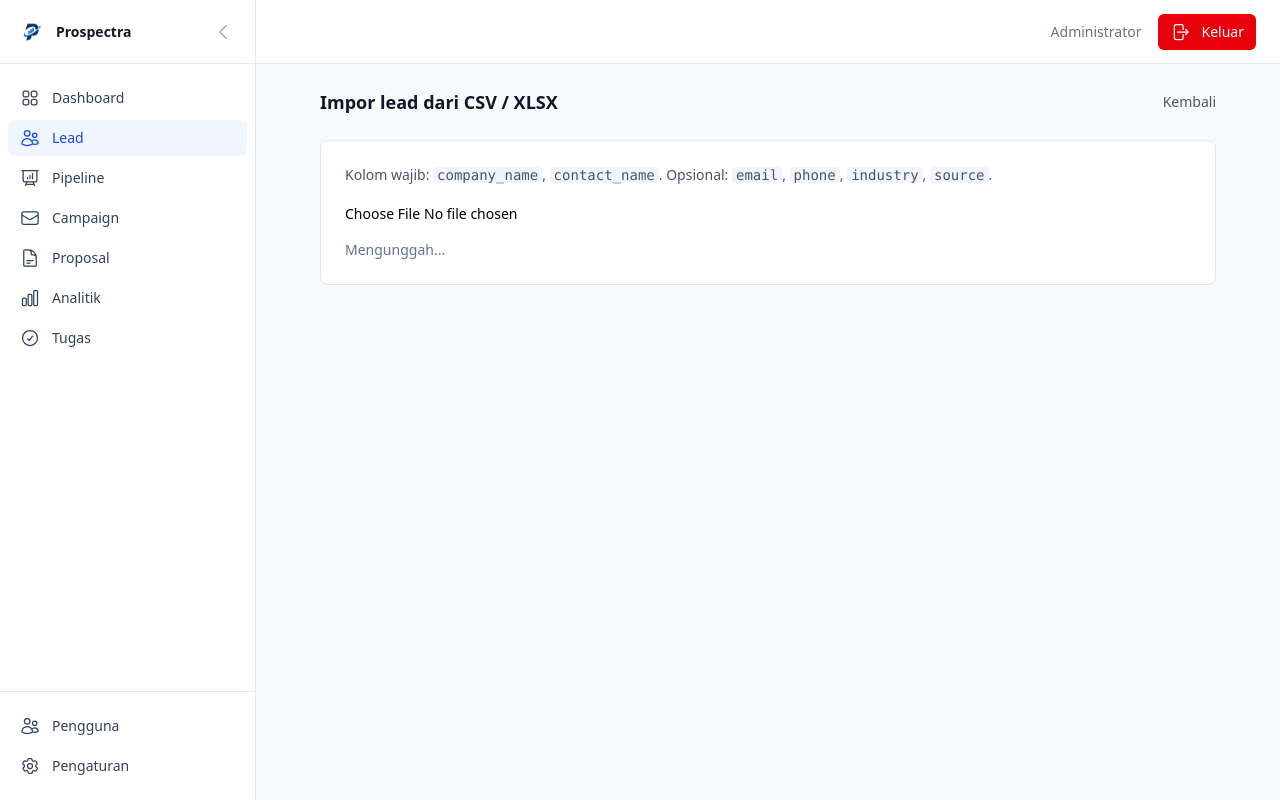
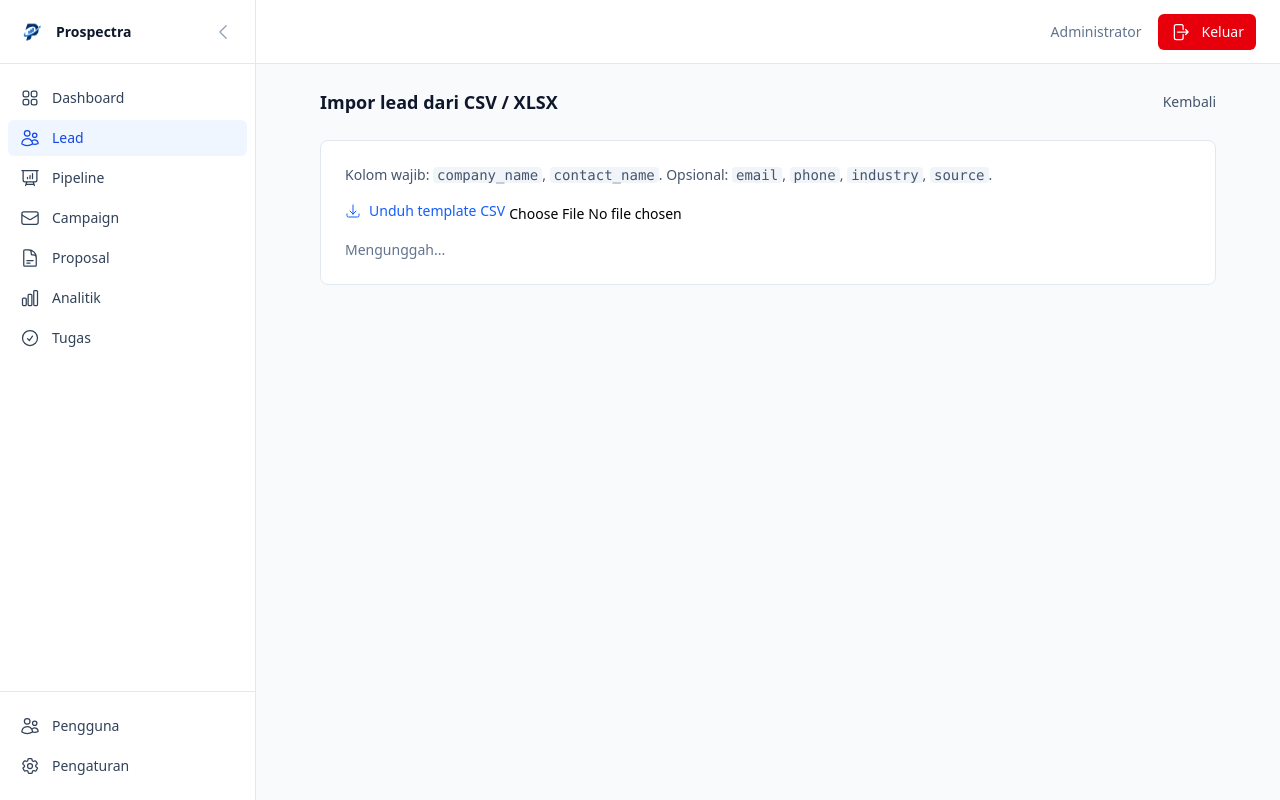
Before and after one commit to Amrl666/CRM-INTERNAL, a Laravel app: page /leads/import in a window 1280 px wide. Run offline with Laravel 12, Linux system fonts and the light colour scheme; a user stored in the database is signed in; data comes from the database, SQL or seed files in the repository; style sheets or scripts are compiled from the project's sources; parts of the project's set-up code (start-up, migrations or seed data) failed here and were passed over; some libraries are stand-ins or nearby versions.

Commit message:
feat: add import CSV template download link + final UI consistency fixes

```diff
--- /dev/null
+++ b/public/templates/import-lead-template.csv
@@ -0,0 +1 @@
+company_name,contact_name,email,phone,industry,source
--- a/resources/views/livewire/leads/import.blade.php
+++ b/resources/views/livewire/leads/import.blade.php
@@ -13,6 +13,14 @@
             <code class="bg-slate-100 px-1 rounded">industry</code>,
             <code class="bg-slate-100 px-1 rounded">source</code>.
         </p>
+
+        <a href="{{ asset('templates/import-lead-template.csv') }}" download
+            class="inline-flex items-center gap-2 text-sm text-blue-600 hover:text-blue-700 hover:underline">
+            <svg class="h-4 w-4" fill="none" viewBox="0 0 24 24" stroke-width="1.5" stroke="currentColor">
+                <path stroke-linecap="round" stroke-linejoin="round" d="M3 16.5v2.25A2.25 2.25 0 005.25 21h13.5A2.25 2.25 0 0021 18.75V16.5M16.5 12L12 16.5m0 0L7.5 12m4.5 4.5V3" />
+            </svg>
+            Unduh template CSV
+        </a>
 
         <input type="file" wire:model="file" accept=".csv,.xlsx" class="text-sm"/>
         <div wire:loading wire:target="file" class="text-sm text-slate-500">Mengunggah...</div>
```
